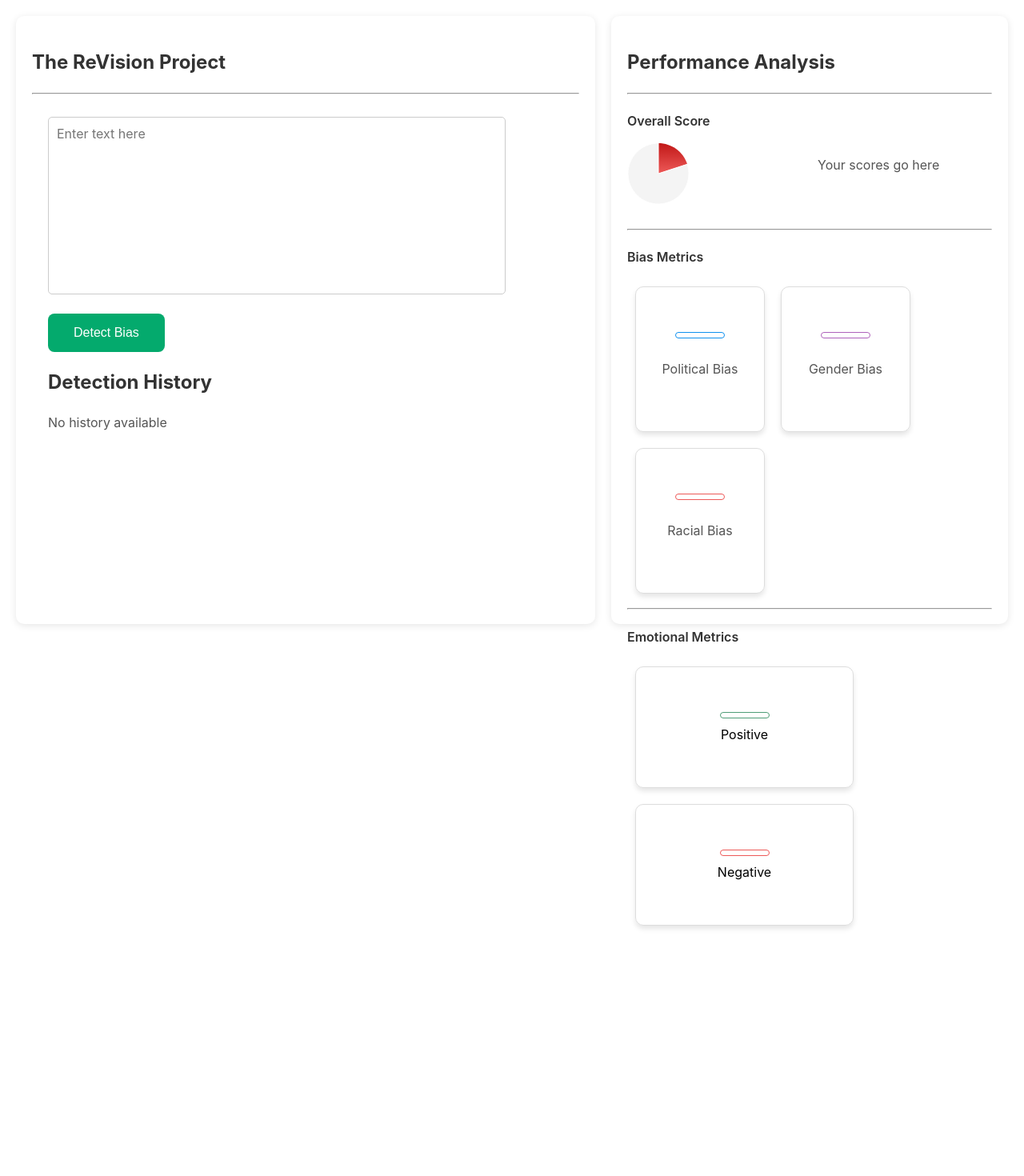
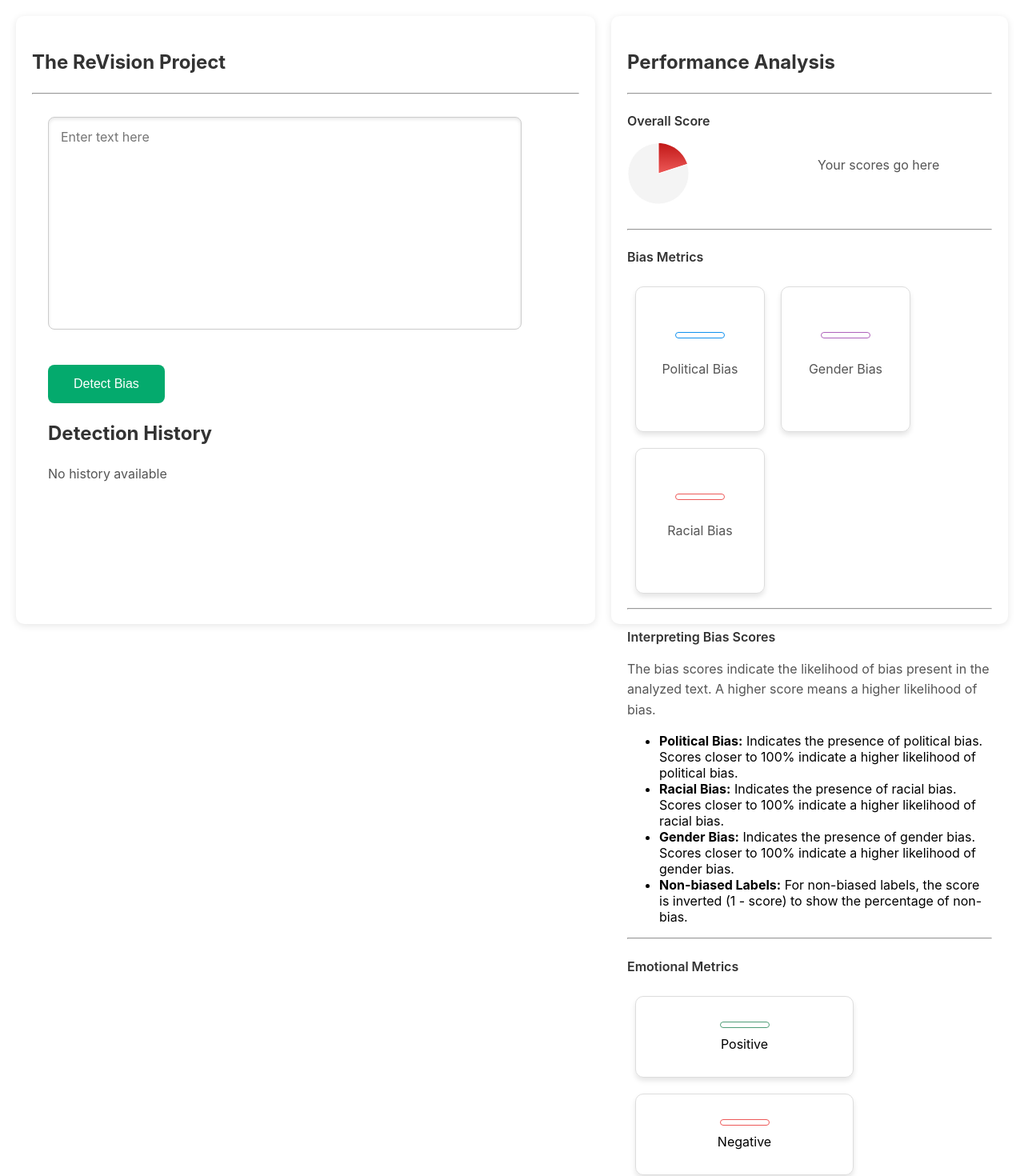
Before and after one commit to danicatyx/genderBiasDetector, a React (Create React App) app in the folder my-react-app/: page / in a window 1280 px wide. Shown: the top 1470 px of the page at 80% size. Before the commit the page ends 1167 px from the top, so only its background shows below. Built offline with nearby package versions, Linux system fonts and the light colour scheme.

Commit message:
final ver without emotions

```diff
--- a/my-react-app/src/App.css
+++ b/my-react-app/src/App.css
@@ -24,14 +24,26 @@ p {
   margin-bottom: 10px;
 }
 
+/* Textarea */
 textarea {
   width: 100%;
-  padding: 10px;
+  padding: 12px 15px;
   border: 1px solid #ccc;
-  border-radius: 5px;
+  border-radius: 8px;
   resize: none;
   font-family: 'Inter', sans-serif;
   font-size: 16px;
+  line-height: 1.5;
+  color: #333;
+  box-shadow: inset 0 2px 4px rgba(0, 0, 0, 0.1);
+  transition: border-color 0.3s, box-shadow 0.3s;
+  margin-bottom: 20px;
+}
+
+textarea:focus {
+  border-color: #04AA6D;
+  box-shadow: inset 0 2px 4px rgba(0, 0, 0, 0.2), 0 0 5px rgba(4, 170, 109, 0.5);
+  outline: none;
 }
 
 /* Layout */
@@ -120,7 +132,7 @@ textarea {
   display: flex;
   flex-direction: column;
   width: 271px;
-  height: 150px;
+  height: 100px;
   justify-content: center;
   align-items: center;
   text-align: center;
--- a/my-react-app/src/App.js
+++ b/my-react-app/src/App.js
@@ -95,6 +95,18 @@ function App() {
             </div>
           </div>
           <hr className="horizontal-line" />
+          <h4>Interpreting Bias Scores</h4>
+          <p>
+            The bias scores indicate the likelihood of bias present in the analyzed text.
+            A higher score means a higher likelihood of bias.
+          </p>
+          <ul>
+            <li><strong>Political Bias:</strong> Indicates the presence of political bias. Scores closer to 100% indicate a higher likelihood of political bias.</li>
+            <li><strong>Racial Bias:</strong> Indicates the presence of racial bias. Scores closer to 100% indicate a higher likelihood of racial bias.</li>
+            <li><strong>Gender Bias:</strong> Indicates the presence of gender bias. Scores closer to 100% indicate a higher likelihood of gender bias.</li>
+            <li><strong>Non-biased Labels:</strong> For non-biased labels, the score is inverted (1 - score) to show the percentage of non-bias.</li>
+          </ul>
+          <hr className="horizontal-line" />
           <h4>Emotional Metrics</h4>
           <div className="cards-container">
             <div className="emotions-card">
```
